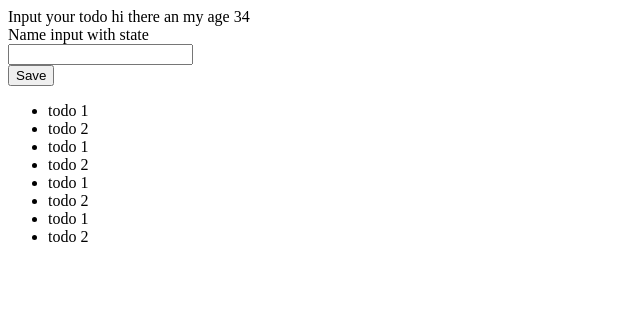
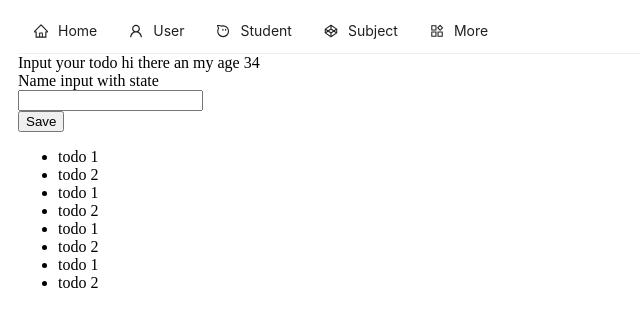
Before and after one commit to HuuDungg/first-Date-With-Nextjs, a React (Vite) app: page /home in a window 1280 px wide. Shown: the top 326 px of the page, without its empty margins (0-640 px from the left). Built offline with nearby package versions, Linux system fonts and the light colour scheme.

Commit message:
integrating sass

```diff
--- a/index.html
+++ b/index.html
@@ -11,6 +11,7 @@
 <body>
   <div id="root"></div>
   <script type="module" src="/src/main.tsx"></script>
+  <link rel="stylesheet" href="/src/App.scss">
 </body>
 
 </html>
--- a/package.json
+++ b/package.json
@@ -13,7 +13,8 @@
     "antd": "^5.20.1",
     "react": "18.2.0",
     "react-dom": "18.2.0",
-    "react-router-dom": "6.15.0"
+    "react-router-dom": "6.15.0",
+    "sass": "1.66.1"
   },
   "devDependencies": {
     "@types/node": "20.4.6",
--- /dev/null
+++ b/src/App.scss
@@ -0,0 +1,4 @@
+#root {
+    margin: auto 10px;
+
+}
--- /dev/null
+++ b/src/components/header/header.tsx
@@ -0,0 +1,62 @@
+import React, { useState } from 'react';
+import {
+    HomeOutlined,
+    UserOutlined,
+    AliwangwangOutlined,
+    CodepenOutlined,
+    ProductOutlined
+} from '@ant-design/icons';
+import type { MenuProps } from 'antd';
+import { Menu } from 'antd';
+import { Link } from 'react-router-dom';
+
+type MenuItem = Required<MenuProps>['items'][number];
+
+const items: MenuItem[] = [
+    {
+        label: <Link to={"/home"}>Home</Link>,
+        key: 'home',
+        icon: <HomeOutlined />
+    },
+    {
+        label: <Link to={"/users"}>User</Link>,
+        key: 'user',
+        icon: <UserOutlined />
+    },
+    {
+        label: 'Student',
+        key: 'student',
+        icon: <AliwangwangOutlined />
+    },
+    {
+        label: 'Subject',
+        key: 'subject',
+        icon: <CodepenOutlined />
+    },
+    {
+        label: 'More',
+        key: 'more',
+        icon: <ProductOutlined />
+    },
+
+];
+
+const HeaderAdmin: React.FC = () => {
+    const [current, setCurrent] = useState('mail');
+
+    const onClick: MenuProps['onClick'] = (e) => {
+        console.log('click ', e);
+        setCurrent(e.key);
+    };
+
+    return (
+        <Menu
+            onClick={onClick}
+            selectedKeys={[current]}
+            mode="horizontal"
+            items={items}
+        />
+    );
+};
+
+export default HeaderAdmin;
--- a/src/components/user/user.table.tsx
+++ b/src/components/user/user.table.tsx
@@ -8,7 +8,6 @@ const UserTable = () => {
         id_role: number,
         is_active: boolean,
         name: string,
-        password: string,
         sdt: string
     }
 
@@ -59,7 +58,7 @@ const UserTable = () => {
 
 
 
-    const [userList, setUserList] = useState([])
+    const [userList, setUserList] = useState<DataType[]>([])
 
     useEffect(() => {
         const loadUsers = async () => {
@@ -79,7 +78,12 @@ const UserTable = () => {
         loadUsers()
     }, [])
 
-    return (<Table columns={columns} dataSource={userList} />)
+    return (
+        <Table
+            columns={columns}
+            dataSource={userList.map(user => ({ ...user, key: user.id }))}
+        />
+    )
 }
 
 export default UserTable
--- a/src/main.tsx
+++ b/src/main.tsx
@@ -7,6 +7,7 @@ import {
   Link,
 } from "react-router-dom";
 import UserTable from './components/user/user.table.tsx';
+import HeaderAdmin from './components/header/header.tsx';
 
 const router = createBrowserRouter(
   [
@@ -24,11 +25,19 @@ const router = createBrowserRouter(
     },
     {
       path: "/home",
-      element: <App></App>
+      element:
+        <>
+          <HeaderAdmin></HeaderAdmin>
+          <App></App>
+        </>
     },
     {
       path: "/users",
-      element: <UserTable />
+      element:
+        <>
+          <HeaderAdmin></HeaderAdmin>
+          <UserTable />
+        </>
     },
     {
       path: "/subjects",
```
Also changed, not shown: src/components/footer/footer.tsx (added).
